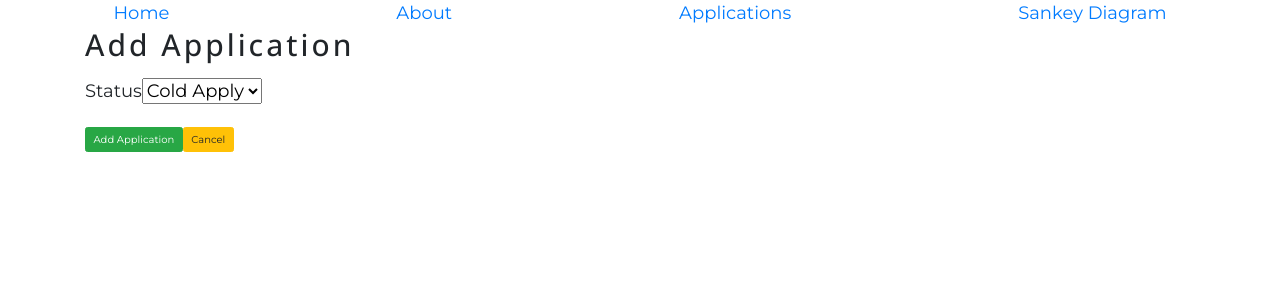
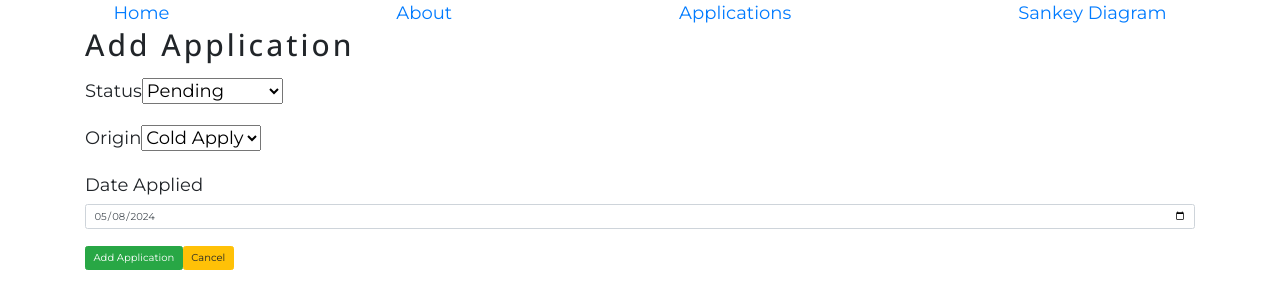
Before and after one commit to bwilkins96/capstone-rcb-talent, a React (Create React App) app in the folder client/app-tracker-ui/: page /application/add in a window 1280 px wide. Shown: the top 308 px of the page. Built offline with nearby package versions, Linux system fonts and the light colour scheme; the HTML template or start-up script is replaced by a standard one.

Commit message:
application form 2

```diff
--- a/client/app-tracker-ui/src/components/JobApplicationForm.js
+++ b/client/app-tracker-ui/src/components/JobApplicationForm.js
@@ -1,7 +1,7 @@
 import { useState, useEffect } from 'react';
 import { Link, useNavigate, useParams } from 'react-router-dom';
 
-import { getOption } from '../utils';
+import { getOption, getTodayString } from '../utils';
 
 const JobApplicationDefault = {
     applicationId: 0,
@@ -10,7 +10,7 @@ const JobApplicationDefault = {
     },
     status: "PENDING",
     origin: "COLD_APPLY",
-    dateApplied: "",
+    dateApplied: getTodayString(),
     notes: ""
 };
 
@@ -51,7 +51,6 @@ function JobApplicationForm() {
         const newApplication = { ...application };
 
         if (event.target.type === 'select-one') {
-            console.log(event.target.type);
             const selected = getOption(event.target);
             newApplication[event.target.name] = selected;
         } else {
@@ -59,7 +58,6 @@ function JobApplicationForm() {
         }
 
         setApplication(newApplication);
-        console.log(application);
     }
 
     const addOrEdit = () => {
@@ -76,6 +74,21 @@ function JobApplicationForm() {
                     <label htmlFor='status' className='form-label'>Status</label>
 
                     <select
+                    id='status'
+                    name='status'
+                    value={application.status}
+                    onChange={handleChange}>
+                        <option value='PENDING'>Pending</option>
+                        <option value='OFFER'>Offer</option>
+                        <option value='REJECTION'>Rejection</option>
+                        <option value='NO_RESPONSE'>No Response</option>
+                        <option value='WITHDRAWN'>Withdrawn</option>
+                    </select>
+                </fieldset>
+                <fieldset className='mb-4'>
+                    <label htmlFor='origin' className='form-label'>Origin</label>
+
+                    <select
                     id='origin'
                     name='origin'
                     value={application.origin}
@@ -84,6 +97,18 @@ function JobApplicationForm() {
                         <option value='REFERRAL'>Referral</option>
                         <option value='CAREER_FAIR'>Career Fair</option>
                     </select>
+                </fieldset>
+                <fieldset className='mb-4'>
+                    <label htmlFor='dateApplied' className='form-label'>Date Applied</label>
+
+                    <input
+                    type='date'
+                    className='form-control'
+                    id='dateApplied'
+                    name='dateApplied'
+                    value={application.dateApplied}
+                    onChange={handleChange}
+                    ></input>
                 </fieldset>
 
                 <div>
--- a/client/app-tracker-ui/src/utils.js
+++ b/client/app-tracker-ui/src/utils.js
@@ -4,3 +4,7 @@ export function getOption(selectEle) {
 
     return options[idx].value;
 }
+
+export function getTodayString() {
+    return new Date().toISOString().substring(0, 10);
+}
```
